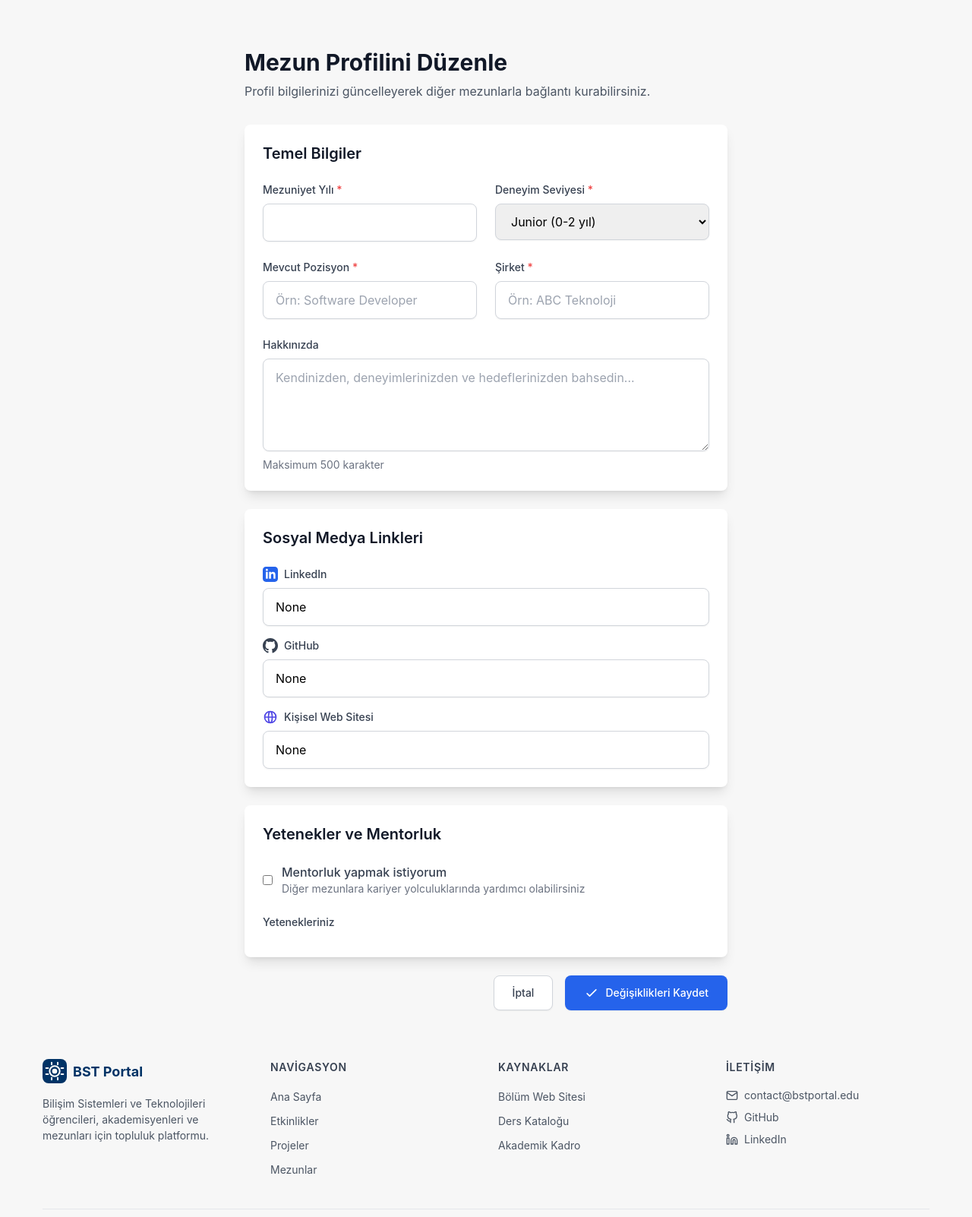
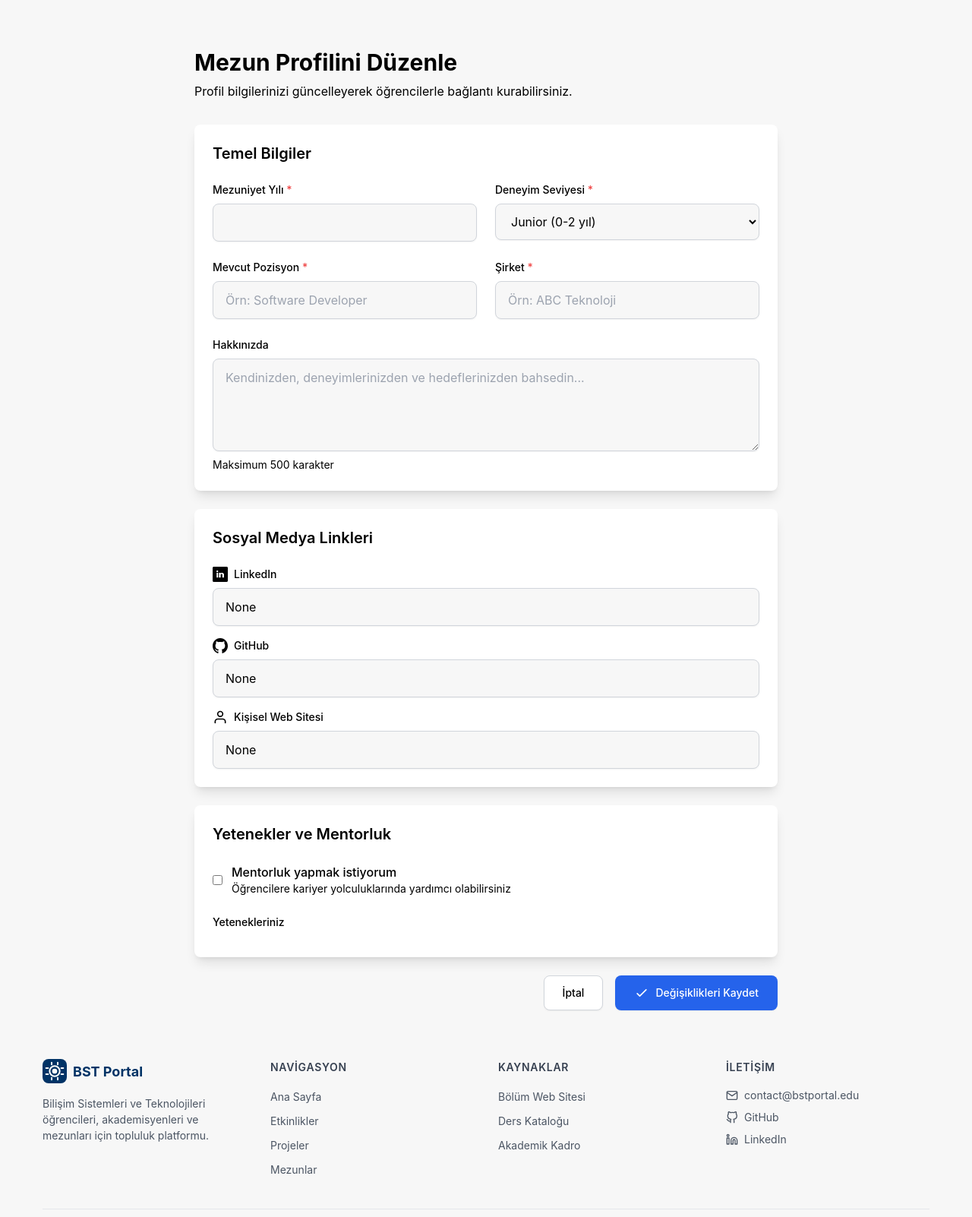
Before and after one commit to aziz-mevlana/bst-portal, a Django app: page /alumni/profile/edit/ in a window 1280 px wide. Shown: the part 64-1666 px from the top of the page at 76% size. Run offline with Django 5.2, Linux system fonts and the light colour scheme; the visitor is signed in with stand-in values (Sample User, id 1); data that the repository does not hold is empty; some libraries are stand-ins or nearby versions.

Commit message:
fix alumni edit page

```diff
--- a/alumni/views.py
+++ b/alumni/views.py
@@ -43,7 +43,6 @@ def alumni_list(request):
         'query': query,
     })
 
-@login_required
 def alumni_detail(request, alumni_id):
     alumni = get_object_or_404(AlumniProfile, id=alumni_id)
     experiences = alumni.experiences.all()
--- a/templates/alumni/alumni_profile_edit.html
+++ b/templates/alumni/alumni_profile_edit.html
@@ -1,27 +1,27 @@
 {% extends 'base.html' %}
-
+{% load static %}
 {% block title %}Mezun Profilini Düzenle{% endblock %}
 
 {% block content %}
-<div class="container mx-auto px-4 py-8">
+<div class="container mx-auto px-4 py-8 alumni-detail-page-container">
     <div class="max-w-4xl mx-auto">
         <!-- Başlık -->
         <div class="mb-8">
-            <h1 class="text-3xl font-bold text-gray-900 dark:text-white">Mezun Profilini Düzenle</h1>
-            <p class="mt-2 text-gray-600 dark:text-gray-400">Profil bilgilerinizi güncelleyerek diğer mezunlarla bağlantı kurabilirsiniz.</p>
+            <h1 class="text-3xl font-bold">Mezun Profilini Düzenle</h1>
+            <p class="mt-2">Profil bilgilerinizi güncelleyerek öğrencilerle bağlantı kurabilirsiniz.</p>
         </div>
 
         <form method="post" class="space-y-6">
             {% csrf_token %}
 
             <!-- Temel Bilgiler -->
-            <div class="bg-white dark:bg-gray-800 rounded-lg shadow-lg p-6">
-                <h2 class="text-xl font-semibold text-gray-900 dark:text-white mb-6">Temel Bilgiler</h2>
+            <div class="color-page rounded-lg shadow-lg p-6">
+                <h2 class="text-xl font-semibold  mb-6">Temel Bilgiler</h2>
 
                 <div class="grid grid-cols-1 md:grid-cols-2 gap-6">
                     <!-- Mezuniyet Yılı -->
                     <div>
-                        <label for="graduation_year" class="block text-sm font-medium text-gray-700 dark:text-gray-300 mb-2">
+                        <label for="graduation_year" class="block text-sm font-medium  mb-2">
                             Mezuniyet Yılı <span class="text-red-500">*</span>
                         </label>
                         <input type="number"
@@ -30,18 +30,18 @@
                                value="{{ profile.graduation_year }}"
                                min="1950"
                                max="2030"
-                               class="block w-full px-4 py-3 border border-gray-300 dark:border-gray-600 rounded-lg shadow-sm focus:ring-blue-500 focus:border-blue-500 dark:bg-gray-700 dark:text-white"
+                               class="block w-full px-4 py-3 border border-gray-300 rounded-lg shadow-sm focus:ring-blue-500 focus:border-blue-500 project-form-input"
                                required>
                     </div>
 
                     <!-- Deneyim Seviyesi -->
                     <div>
-                        <label for="experience_level" class="block text-sm font-medium text-gray-700 dark:text-gray-300 mb-2">
+                        <label for="experience_level" class="block text-sm font-medium  mb-2">
                             Deneyim Seviyesi <span class="text-red-500">*</span>
                         </label>
                         <select name="experience_level"
                                 id="experience_level"
-                                class="block w-full px-4 py-3 border border-gray-300 dark:border-gray-600 rounded-lg shadow-sm focus:ring-blue-500 focus:border-blue-500 dark:bg-gray-700 dark:text-white">
+                                class="block w-full px-4 py-3 border border-gray-300 rounded-lg shadow-sm focus:ring-blue-500 focus:border-blue-500 project-form-input">
                             <option value="junior" {% if profile.experience_level == 'junior' %}selected{% endif %}>Junior (0-2 yıl)</option>
                             <option value="mid" {% if profile.experience_level == 'mid' %}selected{% endif %}>Mid-Level (2-5 yıl)</option>
                             <option value="senior" {% if profile.experience_level == 'senior' %}selected{% endif %}>Senior (5+ yıl)</option>
@@ -50,7 +50,7 @@
 
                     <!-- Pozisyon -->
                     <div>
-                        <label for="current_position" class="block text-sm font-medium text-gray-700 dark:text-gray-300 mb-2">
+                        <label for="current_position" class="block text-sm font-medium  mb-2">
                             Mevcut Pozisyon <span class="text-red-500">*</span>
                         </label>
                         <input type="text"
@@ -58,13 +58,13 @@
                                id="current_position"
                                value="{{ profile.current_position }}"
                                placeholder="Örn: Software Developer"
-                               class="block w-full px-4 py-3 border border-gray-300 dark:border-gray-600 rounded-lg shadow-sm focus:ring-blue-500 focus:border-blue-500 dark:bg-gray-700 dark:text-white"
+                               class="block w-full px-4 py-3 border border-gray-300 rounded-lg shadow-sm focus:ring-blue-500 focus:border-blue-500 project-form-input"
                                required>
                     </div>
 
                     <!-- Şirket -->
                     <div>
-                        <label for="company" class="block text-sm font-medium text-gray-700 dark:text-gray-300 mb-2">
+                        <label for="company" class="block text-sm font-medium  mb-2">
                             Şirket <span class="text-red-500">*</span>
                         </label>
                         <input type="text"
@@ -72,37 +72,35 @@
                                id="company"
                                value="{{ profile.company }}"
                                placeholder="Örn: ABC Teknoloji"
-                               class="block w-full px-4 py-3 border border-gray-300 dark:border-gray-600 rounded-lg shadow-sm focus:ring-blue-500 focus:border-blue-500 dark:bg-gray-700 dark:text-white"
+                               class="block w-full px-4 py-3 border border-gray-300 rounded-lg shadow-sm focus:ring-blue-500 focus:border-blue-500 project-form-input"
                                required>
                     </div>
                 </div>
 
                 <!-- Hakkında -->
                 <div class="mt-6">
-                    <label for="bio" class="block text-sm font-medium text-gray-700 dark:text-gray-300 mb-2">
+                    <label for="bio" class="block text-sm font-medium  mb-2">
                         Hakkınızda
                     </label>
                     <textarea name="bio"
                               id="bio"
                               rows="4"
                               placeholder="Kendinizden, deneyimlerinizden ve hedeflerinizden bahsedin..."
-                              class="block w-full px-4 py-3 border border-gray-300 dark:border-gray-600 rounded-lg shadow-sm focus:ring-blue-500 focus:border-blue-500 dark:bg-gray-700 dark:text-white">{{ profile.bio }}</textarea>
-                    <p class="mt-2 text-sm text-gray-500 dark:text-gray-400">Maksimum 500 karakter</p>
+                              class="block w-full px-4 py-3 border border-gray-300 rounded-lg shadow-sm focus:ring-blue-500 focus:border-blue-500 project-form-input">{{ profile.bio }}</textarea>
+                    <p class="mt-2 text-sm ">Maksimum 500 karakter</p>
                 </div>
             </div>
 
             <!-- Sosyal Medya Linkleri -->
-            <div class="bg-white dark:bg-gray-800 rounded-lg shadow-lg p-6">
-                <h2 class="text-xl font-semibold text-gray-900 dark:text-white mb-6">Sosyal Medya Linkleri</h2>
+            <div class="color-page rounded-lg shadow-lg p-6">
+                <h2 class="text-xl font-semibold  mb-6">Sosyal Medya Linkleri</h2>
 
                 <div class="space-y-4">
                     <!-- LinkedIn -->
                     <div>
-                        <label for="linkedin_url" class="block text-sm font-medium text-gray-700 dark:text-gray-300 mb-2">
+                        <label for="linkedin_url" class="block text-sm font-medium  mb-2">
                             <div class="flex items-center">
-                                <svg class="w-5 h-5 mr-2 text-blue-600" fill="currentColor" viewBox="0 0 24 24">
-                                    <path d="M19 0h-14c-2.761 0-5 2.239-5 5v14c0 2.761 2.239 5 5 5h14c2.762 0 5-2.239 5-5v-14c0-2.761-2.238-5-5-5zm-11 19h-3v-11h3v11zm-1.5-12.268c-.966 0-1.75-.79-1.75-1.764s.784-1.764 1.75-1.764 1.75.79 1.75 1.764-.783 1.764-1.75 1.764zm13.5 12.268h-3v-5.604c0-3.368-4-3.113-4 0v5.604h-3v-11h3v1.765c1.396-2.586 7-2.777 7 2.476v6.759z"/>
-                                </svg>
+                                <img src="{% static 'images/icons/linkedin.svg' %}" alt="LinkedIn" class="w-5 h-5 mr-2 alumni-list-social-media-icons ">
                                 LinkedIn
                             </div>
                         </label>
@@ -111,16 +109,14 @@
                                id="linkedin_url"
                                value="{{ profile.linkedin_url }}"
                                placeholder="https://linkedin.com/in/kullaniciadi"
-                               class="block w-full px-4 py-3 border border-gray-300 dark:border-gray-600 rounded-lg shadow-sm focus:ring-blue-500 focus:border-blue-500 dark:bg-gray-700 dark:text-white">
+                               class="block w-full px-4 py-3 border border-gray-300 rounded-lg shadow-sm focus:ring-blue-500 focus:border-blue-500 project-form-input">
                     </div>
 
                     <!-- GitHub -->
                     <div>
-                        <label for="github_url" class="block text-sm font-medium text-gray-700 dark:text-gray-300 mb-2">
+                        <label for="github_url" class="block text-sm font-medium  mb-2">
                             <div class="flex items-center">
-                                <svg class="w-5 h-5 mr-2" fill="currentColor" viewBox="0 0 24 24">
-                                    <path d="M12 0c-6.626 0-12 5.373-12 12 0 5.302 3.438 9.8 8.207 11.387.599.111.793-.261.793-.577v-2.234c-3.338.726-4.033-1.416-4.033-1.416-.546-1.387-1.333-1.756-1.333-1.756-1.089-.745.083-.729.083-.729 1.205.084 1.839 1.237 1.839 1.237 1.07 1.834 2.807 1.304 3.492.997.107-.775.418-1.305.762-1.604-2.665-.305-5.467-1.334-5.467-5.931 0-1.311.469-2.381 1.236-3.221-.124-.303-.535-1.524.117-3.176 0 0 1.008-.322 3.301 1.23.957-.266 1.983-.399 3.003-.404 1.02.005 2.047.138 3.006.404 2.291-1.552 3.297-1.23 3.297-1.23.653 1.653.242 2.874.118 3.176.77.84 1.235 1.911 1.235 3.221 0 4.609-2.807 5.624-5.479 5.921.43.372.823 1.102.823 2.222v3.293c0 .319.192.694.801.576 4.765-1.589 8.199-6.086 8.199-11.386 0-6.627-5.373-12-12-12z"/>
-                                </svg>
+                                <img src="{% static 'images/icons/github.svg' %}" alt="GitHub" class="w-5 h-5 mr-2 alumni-list-social-media-icons ">
                                 GitHub
                             </div>
                         </label>
@@ -129,16 +125,14 @@
                                id="github_url"
                                value="{{ profile.github_url }}"
                                placeholder="https://github.com/kullaniciadi"
-                               class="block w-full px-4 py-3 border border-gray-300 dark:border-gray-600 rounded-lg shadow-sm focus:ring-blue-500 focus:border-blue-500 dark:bg-gray-700 dark:text-white">
+                               class="block w-full px-4 py-3 border border-gray-300 rounded-lg shadow-sm focus:ring-blue-500 focus:border-blue-500 project-form-input">
                     </div>
 
                     <!-- Kişisel Web Sitesi -->
                     <div>
-                        <label for="personal_website" class="block text-sm font-medium text-gray-700 dark:text-gray-300 mb-2">
+                        <label for="personal_website" class="block text-sm font-medium  mb-2">
                             <div class="flex items-center">
-                                <svg class="w-5 h-5 mr-2 text-indigo-600" fill="none" stroke="currentColor" viewBox="0 0 24 24">
-                                    <path stroke-linecap="round" stroke-linejoin="round" stroke-width="2" d="M21 12a9 9 0 01-9 9m9-9a9 9 0 00-9-9m9 9H3m9 9a9 9 0 01-9-9m9 9c1.657 0 3-4.03 3-9s-1.343-9-3-9m0 18c-1.657 0-3-4.03-3-9s1.343-9 3-9m-9 9a9 9 0 019-9"></path>
-                                </svg>
+                                <img src="{% static 'images/icons/profile.svg' %}" alt="Kişisel Web Sitesi" class="w-5 h-5 mr-2 alumni-list-social-media-icons ">
                                 Kişisel Web Sitesi
                             </div>
                         </label>
@@ -147,14 +141,14 @@
                                id="personal_website"
                                value="{{ profile.personal_website }}"
                                placeholder="https://orneksite.com"
-                               class="block w-full px-4 py-3 border border-gray-300 dark:border-gray-600 rounded-lg shadow-sm focus:ring-blue-500 focus:border-blue-500 dark:bg-gray-700 dark:text-white">
+                               class="block w-full px-4 py-3 border border-gray-300 rounded-lg shadow-sm focus:ring-blue-500 focus:border-blue-500 project-form-input">
                     </div>
                 </div>
             </div>
 
             <!-- Yetenekler ve Mentorluk -->
-            <div class="bg-white dark:bg-gray-800 rounded-lg shadow-lg p-6">
-                <h2 class="text-xl font-semibold text-gray-900 dark:text-white mb-6">Yetenekler ve Mentorluk</h2>
+            <div class="color-page dark:bg-gray-800 rounded-lg shadow-lg p-6">
+                <h2 class="text-xl font-semibold  dark:text-white mb-6">Yetenekler ve Mentorluk</h2>
 
                 <!-- Mentorluk -->
                 <div class="mb-6">
@@ -163,17 +157,17 @@
                                name="is_available_for_mentoring"
                                id="is_available_for_mentoring"
                                {% if profile.is_available_for_mentoring %}checked{% endif %}
-                               class="rounded border-gray-300 text-blue-600 focus:ring-blue-500 dark:border-gray-600 dark:bg-gray-700">
-                        <span class="ml-3 text-gray-700 dark:text-gray-300">
+                               class="rounded border-gray-300 text-blue-600 focus:ring-blue-500">
+                        <span class="ml-3  ">
                             <span class="font-medium">Mentorluk yapmak istiyorum</span>
-                            <span class="block text-sm text-gray-500 dark:text-gray-400">Diğer mezunlara kariyer yolculuklarında yardımcı olabilirsiniz</span>
+                            <span class="block text-sm  ">Öğrencilere kariyer yolculuklarında yardımcı olabilirsiniz</span>
                         </span>
                     </label>
                 </div>
 
                 <!-- Etiketler -->
                 <div>
-                    <label class="block text-sm font-medium text-gray-700 dark:text-gray-300 mb-3">
+                    <label class="block text-sm font-medium  mb-3">
                         Yetenekleriniz
                     </label>
                     <div class="grid grid-cols-2 md:grid-cols-3 gap-3">
@@ -183,8 +177,8 @@
                                    name="tags"
                                    value="{{ tag.id }}"
                                    {% if tag in profile.tags.all %}checked{% endif %}
-                                   class="rounded border-gray-300 text-blue-600 focus:ring-blue-500 dark:border-gray-600 dark:bg-gray-700">
-                            <span class="ml-2 text-sm text-gray-700 dark:text-gray-300">{{ tag.name }}</span>
+                                   class="rounded border-gray-300 text-blue-600 focus:ring-blue-500">
+                            <span class="ml-2 text-sm ">{{ tag.name }}</span>
                         </label>
                         {% endfor %}
                     </div>
@@ -194,7 +188,7 @@
             <!-- Form Aksiyonları -->
             <div class="flex flex-col sm:flex-row gap-4 justify-end">
                 <a href="{% url 'alumni:alumni_profile' %}"
-                   class="inline-flex justify-center items-center px-6 py-3 border border-gray-300 dark:border-gray-600 rounded-lg shadow-sm text-sm font-medium text-gray-700 dark:text-gray-200 bg-white dark:bg-gray-800 hover:bg-gray-50 dark:hover:bg-gray-700 focus:outline-none focus:ring-2 focus:ring-offset-2 focus:ring-blue-500">
+                   class="inline-flex justify-center items-center px-6 py-3 border border-gray-300 rounded-lg shadow-sm text-sm font-medium  color-page hover:bg-gray-50 focus:outline-none focus:ring-2 focus:ring-offset-2 focus:ring-blue-500">
                     İptal
                 </a>
                 <button type="submit"
@@ -214,7 +208,7 @@
 document.getElementById('bio').addEventListener('input', function() {
     const maxLength = 500;
     const currentLength = this.value.length;
-    const counter = document.querySelector('.text-gray-500');
+    const counter = document.querySelector('.');
     counter.textContent = `${currentLength}/500 karakter`;
 
     if (currentLength > maxLength) {
--- a/templates/includes/header.html
+++ b/templates/includes/header.html
@@ -40,6 +40,12 @@
                                 <svg xmlns="http://www.w3.org/2000/svg" fill="none" viewBox="0 0 24 24" stroke-width="1.5" stroke="currentColor"><path stroke-linecap="round" stroke-linejoin="round" d="M15.75 7.5a3.75 3.75 0 11-7.5 0 3.75 3.75 0 017.5 0zM4.5 19.5a7.5 7.5 0 1115 0v.75a.75.75 0 01-.75.75h-13.5a.75.75 0 01-.75-.75V19.5z" /></svg>
                                 Profil
                             </a>
+                            {% if user.alumni_profile %}
+                            <a href="{% url 'alumni:alumni_profile' %}">
+                                <svg xmlns="http://www.w3.org/2000/svg" fill="none" viewBox="0 0 24 24" stroke-width="1.5" stroke="currentColor"><path stroke-linecap="round" stroke-linejoin="round" d="M12 6V4m0 2a2 2 0 100 4m0-4a2 2 0 110 4m-6 8a2 2 0 100-4m0 4a2 2 0 110-4m0 4v2m0-6V4m6 6v10m6-2a2 2 0 100-4m0 4a2 2 0 110-4m0 4v2m0-6V4"></path></svg>
+                                Mezun Profilim
+                            </a>
+                            {% endif %}
                             <form method="post" action="{% url 'accounts:logout' %}">
                                 {% csrf_token %}
                                 <button type="submit">
```
Also changed, not shown: templates/alumni/alumni_profile.html (+38 -44 lines).
